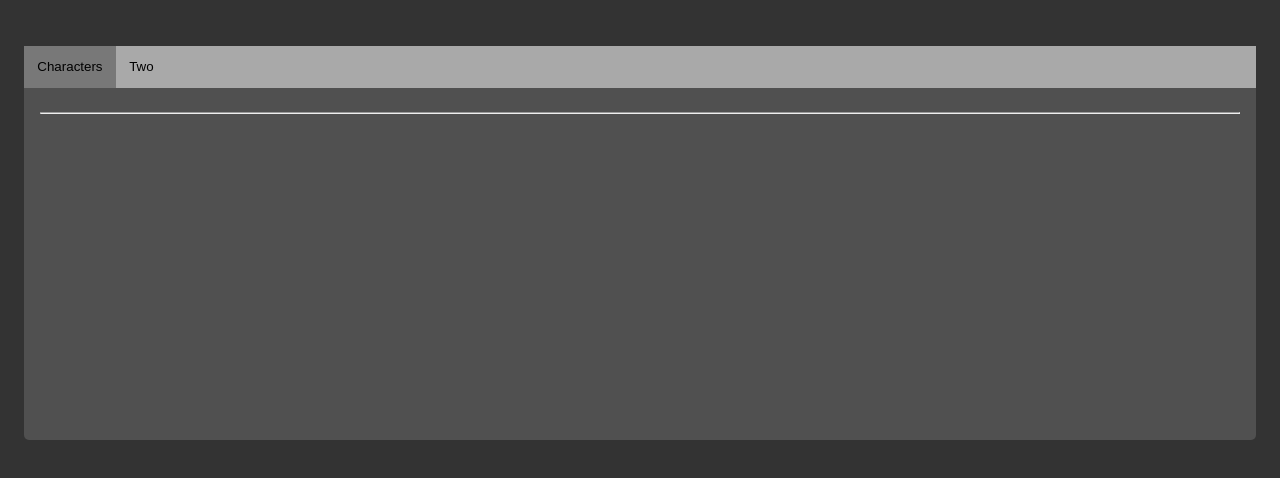
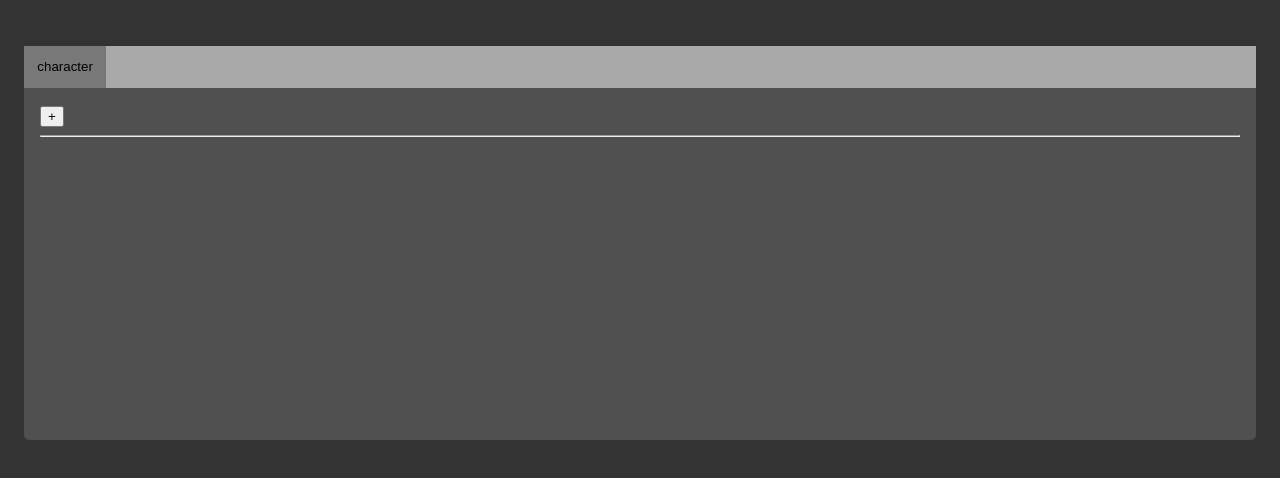
Before and after one commit to Xwilarg/Genesis, a website built with webpack: page index.html in a window 1280 px wide. Shown: the part 66-544 px from the top of the page. Built offline with nearby package versions, Linux system fonts and the light colour scheme.

Commit message:
Improve tab generation

```diff
--- a/index.html
+++ b/index.html
@@ -25,18 +25,9 @@
         </div>
 
         <!-- TABS -->
-        <div class="tab-menu">
-            <button class="tab-elem tab-current" id="tab-characters">Characters</button>
-            <button class="tab-elem" id="tab-two">Two</button>
+        <div class="tab-menu" id="main-menu">
         </div>
-        <div class="tab-content">
-            <span id="content-tab-characters">
-                <div id="filter-characters"></div>
-                <hr/>
-                <div id="content-characters" hidden>
-                </div>
-            </span>
-            <span id="content-tab-two" hidden>Two</span>
+        <div class="tab-content" id="main-content">
         </div>
 
         <!-- IMPORT -->
--- a/src/saveload.ts
+++ b/src/saveload.ts
@@ -1,5 +1,7 @@
 import { preload } from "./loader";
 import Character from "./template/impl/Character";
+
+const modules = [ new Character() ];
 
 function save() {
     const filename = "data.json";
@@ -41,8 +43,18 @@ window.addEventListener('load', () => {
         }
     });
     for (const mod of modules) {
+        const name = mod.getName();
+        document.getElementById("main-menu")!.innerHTML += `
+            <button class="tab-elem tab-current" id="tab-${name}">${name}</button>
+        `;
+        document.getElementById("main-content")!.innerHTML += `
+            <span id="content-tab-${name}">
+                <div id="filter-${name}"></div>
+                <hr/>
+                <div id="content-${name}" hidden>
+                </div>
+            </span>
+        `;
         preload(mod.getName(), mod.getContent());
     }
 });
-
-const modules = [ new Character() ];
```
